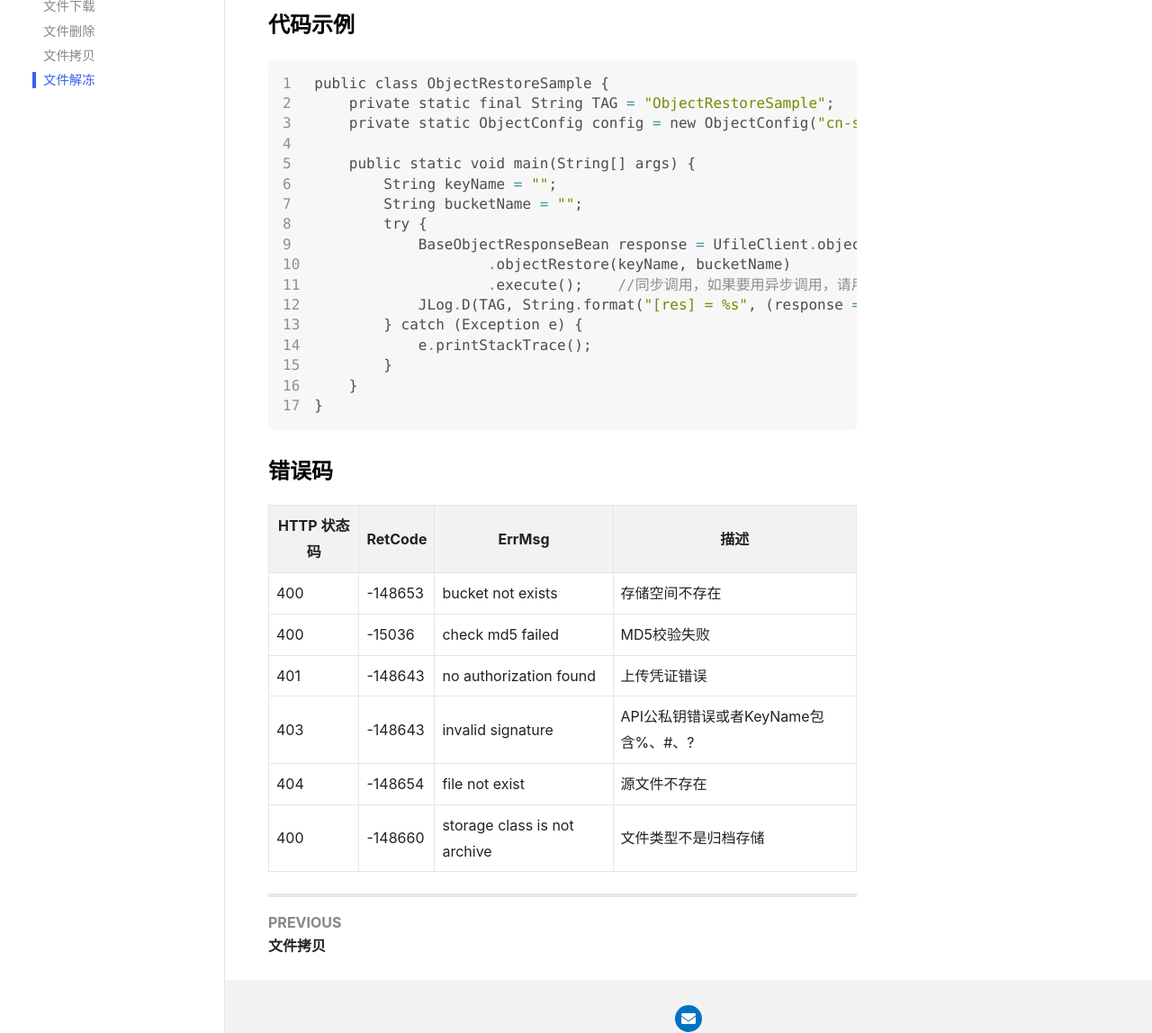
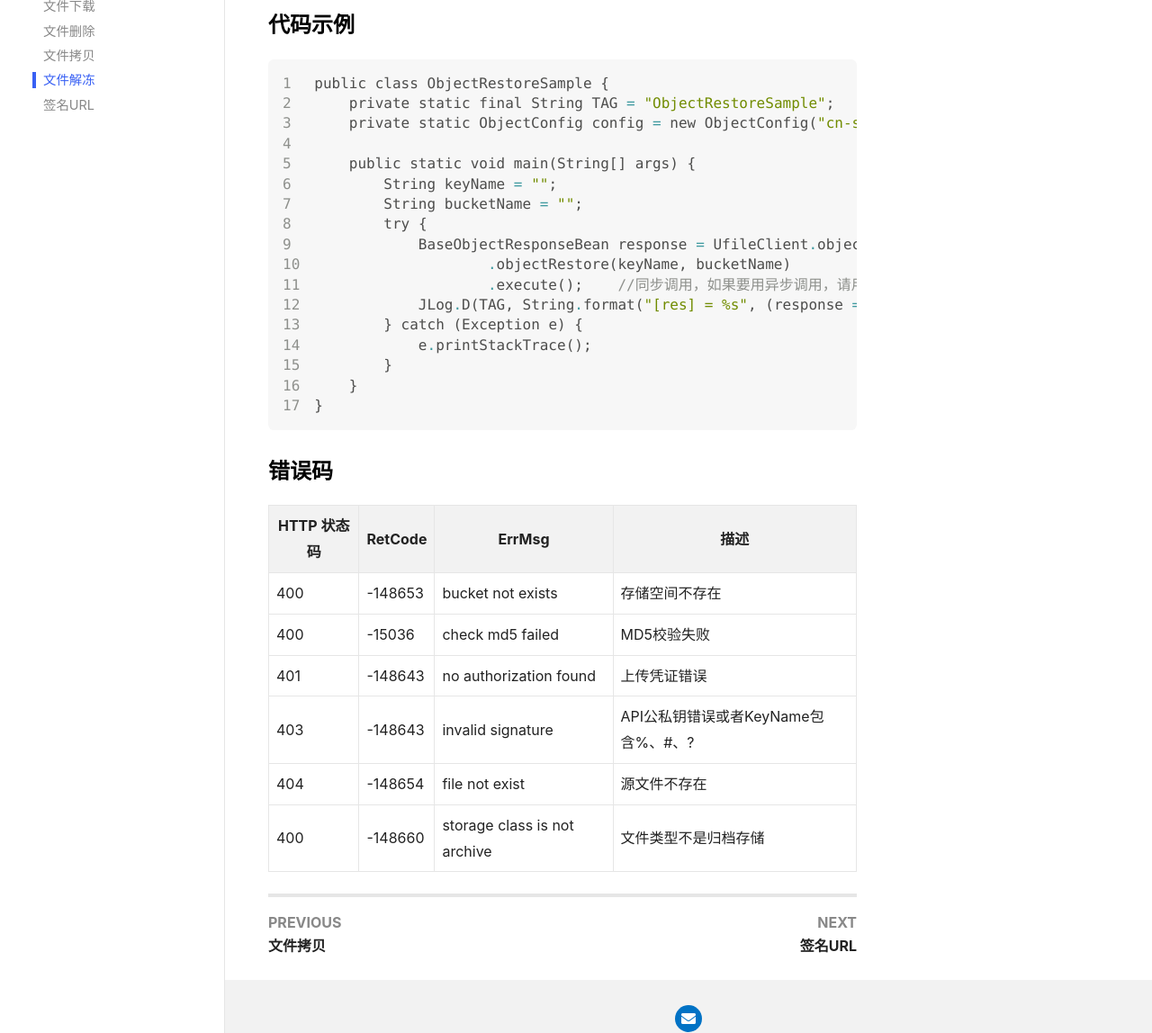
Before and after one commit to ucloud-us3/ucloud-us3.github.io, a Jekyll site: the page built from collections/_java-sdk/文件解冻.md, in a window 1280 px wide. Shown: the part 453-1601 px from the top of the page at 90% size. Built offline with Jekyll 4.4.1, drawn with Linux system fonts in a browser that asks for light colours; nearby versions of some CDN libraries; comment, search, counter and statistics services are not loaded.

Commit message:
补齐 yml文件

```diff
--- a/_data/navigation.yml
+++ b/_data/navigation.yml
@@ -260,3 +260,5 @@ java-sdk:
             url:    /java-sdk/文件拷贝.html
           - title:  文件解冻
             url:    /java-sdk/文件解冻.html
+          - title:  签名URL
+            url:    /java-sdk/签名URL.html
```
